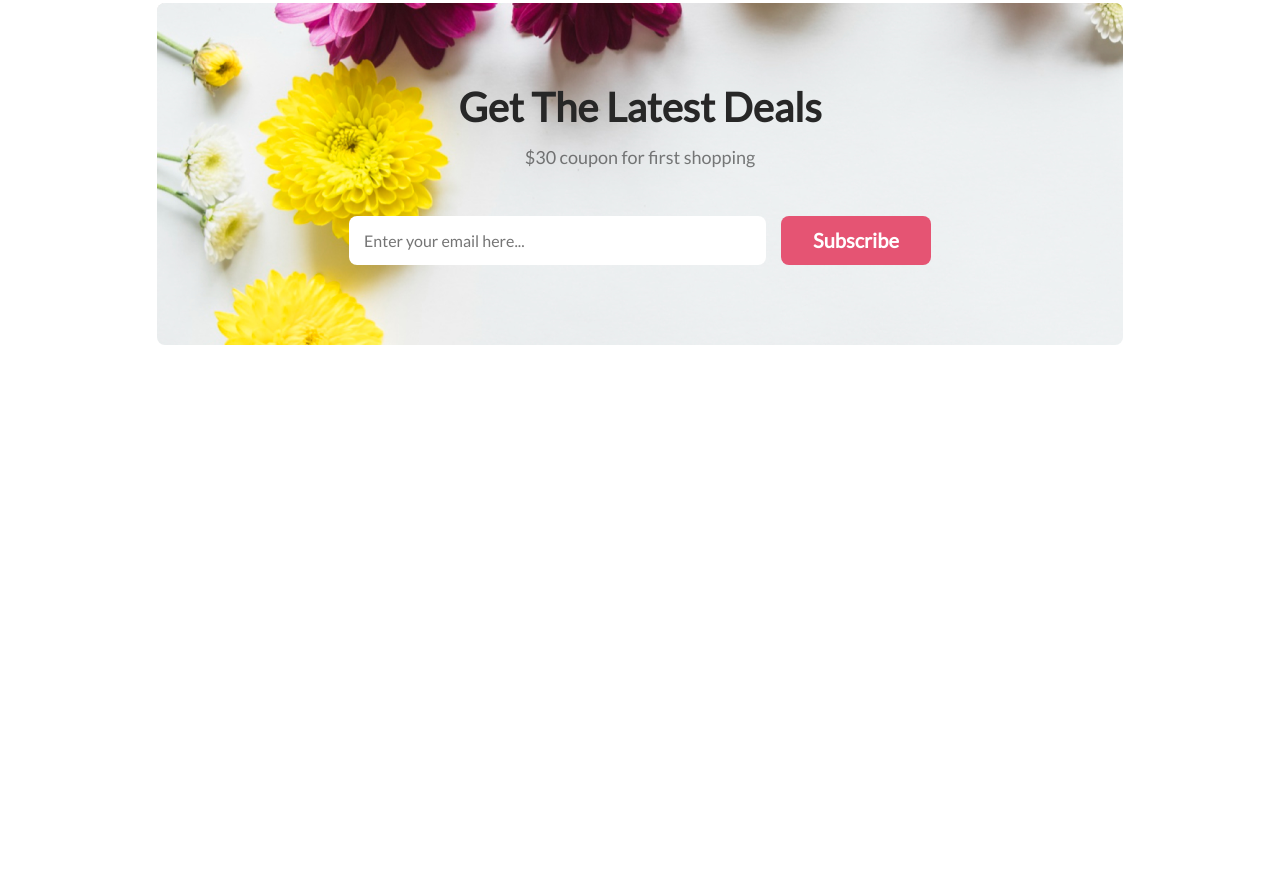
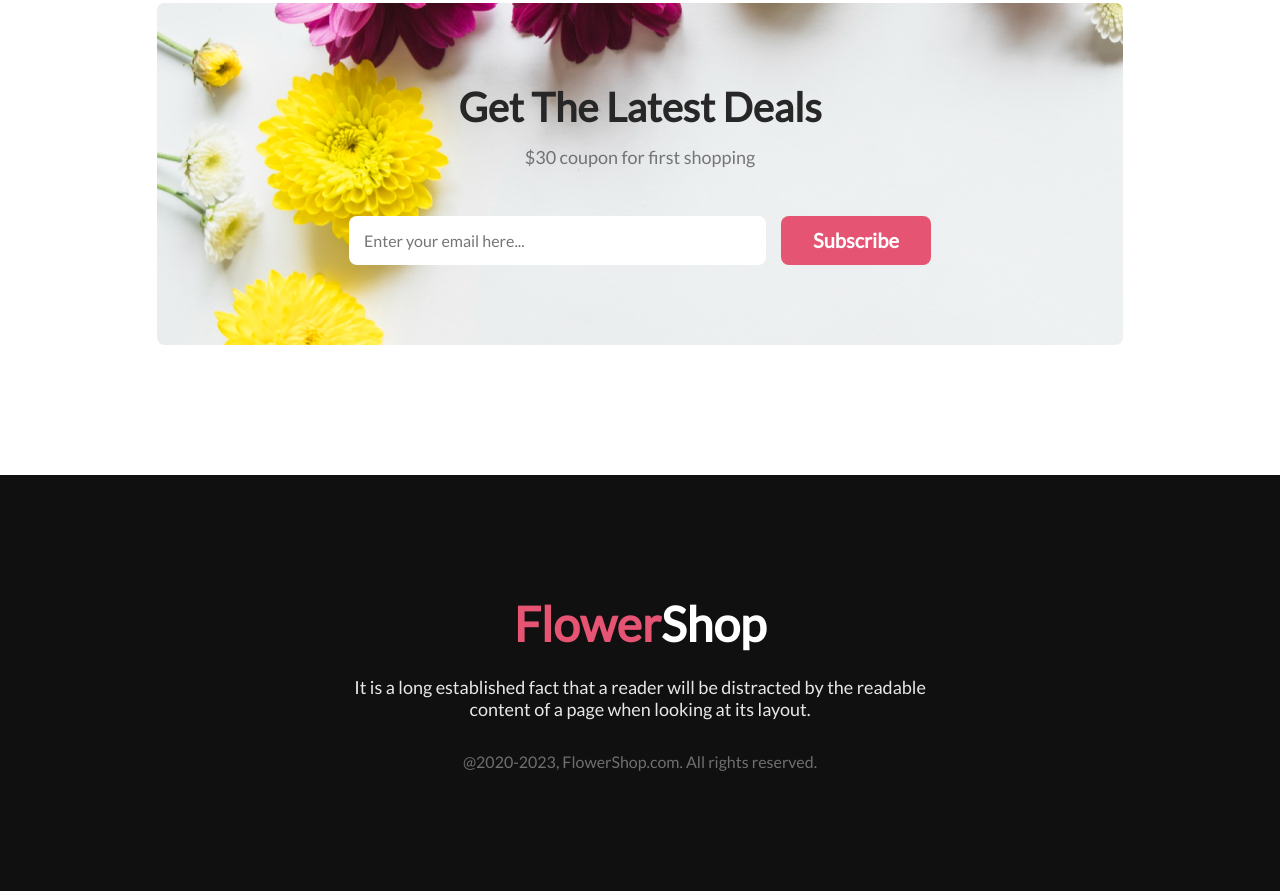
Before and after one commit to tabib-e-alahi/flower-shop-assignment-1, a plain HTML site: page index.html in a window 1280 px wide. Shown: the part 2845-3736 px from the top of the page. Before the commit the page ends 3320 px from the top, so only its background shows below. Drawn offline with Linux system fonts and the light colour scheme.

Commit message:
footer added

```diff
--- a/index.html
+++ b/index.html
@@ -11,6 +11,7 @@
     <link rel="stylesheet" href="styles/hot-deal.css" />
     <link rel="stylesheet" href="styles/instagram.css" />
     <link rel="stylesheet" href="styles/latest-deal.css" />
+    <link rel="stylesheet" href="styles/footer.css">
 
     <link rel="preconnect" href="https://fonts.googleapis.com" />
     <link rel="preconnect" href="https://fonts.gstatic.com" crossorigin />
@@ -147,5 +148,12 @@
 
       </section>
     </main>
+
+    <!-- ================================ Footer section ================================= -->
+    <footer class="footer-container">
+      <h1 class="footer-title"><span class="footer-flower-class">Flower</span>Shop</h1>
+      <p class="footer-description">It is a long established fact that a reader will be distracted by the readable <br>content of a page when looking at its layout.</p>
+      <p class="copyright-class">@2020-2023, FlowerShop.com. All rights reserved. </p>
+    </footer>
   </body>
 </html>
--- /dev/null
+++ b/styles/footer.css
@@ -0,0 +1,31 @@
+.footer-container{
+    background: #111010;
+    padding-top: 120px;
+    padding-bottom: 120px;
+}
+
+.footer-title{
+    color: #FFFFFF;
+    text-align: center;
+    font-size: 48px;
+    font-weight: 800;
+}
+.footer-flower-class{
+    color: #E55473;
+}
+
+.footer-description{
+    color: rgba(255, 255, 255, 0.90);
+    text-align: center;
+    font-size: 18px;
+    font-weight: 400;
+    margin-top: 24px;
+    margin-bottom: 32px;
+}
+
+.copyright-class{
+    color: rgba(255, 255, 255, 0.40);
+text-align: center;
+font-size: 16px;
+font-weight: 400;
+}
```
